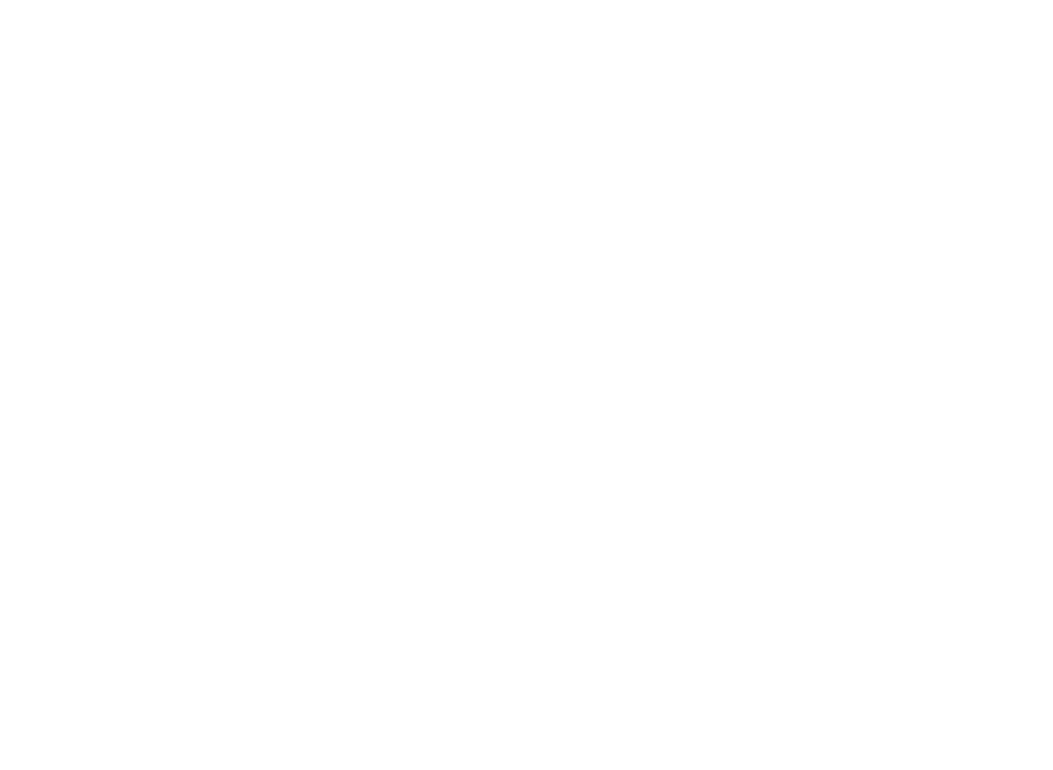
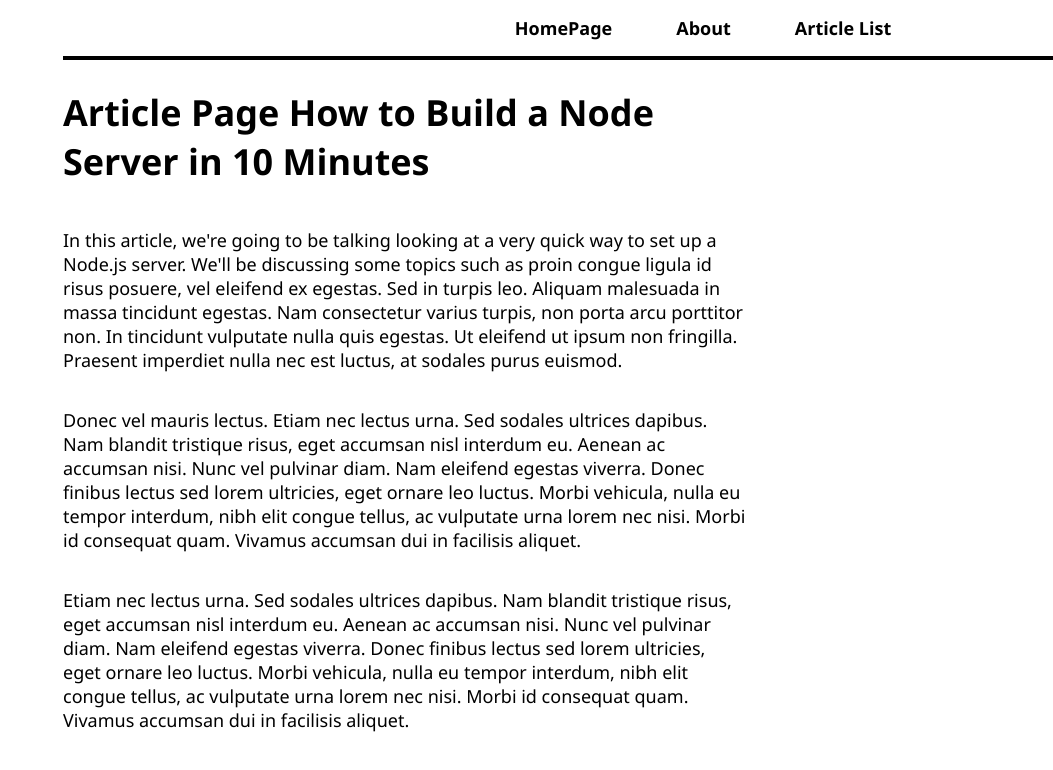
Before and after one commit to KushanTharaka97/react-fullstack-blog, a React (Create React App) app: page /article/learn-node in a window 1280 px wide. Shown: the top 770 px of the page, without its empty margins (227-1280 px from the left). Built offline with nearby package versions, Linux system fonts and the light colour scheme.

Commit message:
Add mapping.

```diff
--- a/src/App.css
+++ b/src/App.css
@@ -1,38 +1,102 @@
-.App {
-  text-align: center;
+body {
+  font-family: 'Segoe UI', Tahoma, Geneva, Verdana, sans-serif;
+  font-size: 18px;
 }
 
-.App-logo {
-  height: 40vmin;
-  pointer-events: none;
+button {
+  padding: 16px;
+  font-family: 'Segoe UI', Tahoma, Geneva, Verdana, sans-serif;
+  font-size: 16px;
+  background-color: black;
+  color: white;
+  border-radius: 8px;
+  cursor: pointer;
 }
 
-@media (prefers-reduced-motion: no-preference) {
-  .App-logo {
-    animation: App-logo-spin infinite 20s linear;
-  }
+h3, h4 {
+  margin-bottom: 0;
 }
 
-.App-header {
-  background-color: #282c34;
-  min-height: 100vh;
-  display: flex;
-  flex-direction: column;
-  align-items: center;
-  justify-content: center;
-  font-size: calc(10px + 2vmin);
+nav {
+  border-bottom: 4px solid black;
+  text-align: center;
+  position: fixed;
+  top: 0;
+  width: 100%;
+  background: white;
+}
+
+nav ul {
+  list-style-type: none;
+  margin: 0;
+  padding: 0;
+}
+
+nav li {
+  display: inline-block;
+  padding-top: 16px;
+  padding-bottom: 16px;
+}
+
+nav a {
+  text-decoration: none;
+  color: black;
+  font-weight: bold;
+  padding: 16px 32px;
+}
+
+nav a:hover {
+  background: black;
   color: white;
 }
 
-.App-link {
-  color: #61dafb;
+#page-body {
+  max-width: 700px;
+  margin: auto;
+  padding-top: 64px;
 }
 
-@keyframes App-logo-spin {
-  from {
-    transform: rotate(0deg);
-  }
-  to {
-    transform: rotate(360deg);
-  }
+.article-list-item {
+  text-decoration: none;
+  color: black;
+  padding: 16px 0 0 0;
 }
+
+.article-list-item p {
+  padding-bottom: 32px;
+  border-bottom: 2px solid black;
+}
+
+#add-comment-form {
+  border-bottom: 2px solid black;
+  padding: 16px;
+}
+
+#add-comment-form h3 {
+  margin-bottom: 16px;
+}
+
+#add-comment-form input, textarea {
+  display: block;
+  width: 300px;
+  padding: 8px;
+  border-radius: 8px;
+  font-family: 'Segoe UI', Tahoma, Geneva, Verdana, sans-serif;
+  font-size: 18px;
+  border: 2px solid black;
+  margin-bottom: 16px;
+}
+
+#add-comment-form button {
+  width: 320px;
+}
+
+#upvotes-section button, p {
+  display: inline-block;
+  margin-right: 16px;
+}
+
+.comment {
+  border-bottom: 2px solid black;
+  padding: 16px;
+}
--- a/src/App.js
+++ b/src/App.js
@@ -2,16 +2,31 @@
 import {
   BrowserRouter as Router,
   Route,
-} from 'react-router-dom'
-import HomePage from './pages/HomePage'
+} from 'react-router-dom';
+import HomePage from './pages/HomePage';
+import About from './pages/About';
+import ArticlePage from './pages/ArticlePage';
+import ArticleList from './pages/ArticlesList';
+import NavBar from './NavBar';
 
 function App() {
   return (
+    <Router>
     <div className="App">
-      <Router>
+
+      <div id="page-body">
+
+      <NavBar />
         <Route path="/" component={HomePage} exact />
-      </Router>
+        <Route path="/about" component={About}  />
+        <Route path="/article-list" component={ArticleList} />
+        <Route path="/article/:name" component={ArticlePage} />
+
+
+
+      </div>
     </div>
+    </Router>
   );
 }
 
--- /dev/null
+++ b/src/NavBar.js
@@ -0,0 +1,20 @@
+import React from 'react';
+import {Link } from 'react-router-dom';
+
+const NavBar = () => (
+    <nav>
+        <ul>
+            <li>
+                <Link to="/">HomePage</Link>
+            </li>
+            <li>
+                <Link to="/about">About</Link>
+            </li>
+            <li>
+                <Link to="/article-list">Article List</Link>
+            </li>
+        </ul>
+    </nav>
+);
+
+export default NavBar;
--- a/src/pages/ArticlePage.js
+++ b/src/pages/ArticlePage.js
@@ -1,10 +1,23 @@
 import React from  'react';
+import articleContent from './article-content'
 
-const ArticlePage = () => (
-	<React.Fragment>
-	<h1>Article Page </h1>
+const ArticlePage = ({ match }) => {
+	const name = match.params.name;
+	const article = articleContent.find(article => article.name === name );
+	const articleTitle = article.title;
 
-	</React.Fragment>
-	);
+	if(article)
+	return(
+		<React.Fragment>
+		<h1>Article Page {articleTitle}</h1>
+		{
+			article.content.map((paragraph, key) => (
+				<p key={key}>{paragraph}</p>
+			))
+		}
+
+		</React.Fragment>
+		);
+	}
 
 export default ArticlePage;
--- /dev/null
+++ b/src/pages/article-content.js
@@ -0,0 +1,77 @@
+const articles = [
+    {
+        name: 'learn-react',
+        title: 'The Fastest Way to Learn React',
+        content: [
+            `Welcome! Today we're going to be talking about the fastest way to
+            learn React. We'll be discussing some topics such as proin congue
+            ligula id risus posuere, vel eleifend ex egestas. Sed in turpis leo.
+            Aliquam malesuada in massa tincidunt egestas. Nam consectetur varius turpis,
+            non porta arcu porttitor non. In tincidunt vulputate nulla quis egestas. Ut
+            eleifend ut ipsum non fringilla. Praesent imperdiet nulla nec est luctus, at
+            sodales purus euismod.`,
+            `Donec vel mauris lectus. Etiam nec lectus urna. Sed sodales ultrices dapibus.
+            Nam blandit tristique risus, eget accumsan nisl interdum eu. Aenean ac accumsan
+            nisi. Nunc vel pulvinar diam. Nam eleifend egestas viverra. Donec finibus lectus
+            sed lorem ultricies, eget ornare leo luctus. Morbi vehicula, nulla eu tempor
+            interdum, nibh elit congue tellus, ac vulputate urna lorem nec nisi. Morbi id
+            consequat quam. Vivamus accumsan dui in facilisis aliquet.`,
+            `Etiam nec lectus urna. Sed sodales ultrices dapibus.
+            Nam blandit tristique risus, eget accumsan nisl interdum eu. Aenean ac accumsan
+            nisi. Nunc vel pulvinar diam. Nam eleifend egestas viverra. Donec finibus lectus
+            sed lorem ultricies, eget ornare leo luctus. Morbi vehicula, nulla eu tempor
+            interdum, nibh elit congue tellus, ac vulputate urna lorem nec nisi. Morbi id
+            consequat quam. Vivamus accumsan dui in facilisis aliquet.`,
+        ]
+    },    {
+        name: 'learn-node',
+        title: 'How to Build a Node Server in 10 Minutes',
+        content: [
+            `In this article, we're going to be talking looking at a very quick way
+            to set up a Node.js server. We'll be discussing some topics such as proin congue
+            ligula id risus posuere, vel eleifend ex egestas. Sed in turpis leo.
+            Aliquam malesuada in massa tincidunt egestas. Nam consectetur varius turpis,
+            non porta arcu porttitor non. In tincidunt vulputate nulla quis egestas. Ut
+            eleifend ut ipsum non fringilla. Praesent imperdiet nulla nec est luctus, at
+            sodales purus euismod.`,
+            `Donec vel mauris lectus. Etiam nec lectus urna. Sed sodales ultrices dapibus.
+            Nam blandit tristique risus, eget accumsan nisl interdum eu. Aenean ac accumsan
+            nisi. Nunc vel pulvinar diam. Nam eleifend egestas viverra. Donec finibus lectus
+            sed lorem ultricies, eget ornare leo luctus. Morbi vehicula, nulla eu tempor
+            interdum, nibh elit congue tellus, ac vulputate urna lorem nec nisi. Morbi id
+            consequat quam. Vivamus accumsan dui in facilisis aliquet.`,
+            `Etiam nec lectus urna. Sed sodales ultrices dapibus.
+            Nam blandit tristique risus, eget accumsan nisl interdum eu. Aenean ac accumsan
+            nisi. Nunc vel pulvinar diam. Nam eleifend egestas viverra. Donec finibus lectus
+            sed lorem ultricies, eget ornare leo luctus. Morbi vehicula, nulla eu tempor
+            interdum, nibh elit congue tellus, ac vulputate urna lorem nec nisi. Morbi id
+            consequat quam. Vivamus accumsan dui in facilisis aliquet.`,
+        ]
+    },     {
+        name: 'my-thoughts-on-resumes',
+        title: 'My Thoughts on Resumes',
+        content: [
+            `Today is the day I talk about something which scares most people: resumes.
+            In reality, I'm not sure why people have such a hard time with proin congue
+            ligula id risus posuere, vel eleifend ex egestas. Sed in turpis leo.
+            Aliquam malesuada in massa tincidunt egestas. Nam consectetur varius turpis,
+            non porta arcu porttitor non. In tincidunt vulputate nulla quis egestas. Ut
+            eleifend ut ipsum non fringilla. Praesent imperdiet nulla nec est luctus, at
+            sodales purus euismod.`,
+            `Donec vel mauris lectus. Etiam nec lectus urna. Sed sodales ultrices dapibus.
+            Nam blandit tristique risus, eget accumsan nisl interdum eu. Aenean ac accumsan
+            nisi. Nunc vel pulvinar diam. Nam eleifend egestas viverra. Donec finibus lectus
+            sed lorem ultricies, eget ornare leo luctus. Morbi vehicula, nulla eu tempor
+            interdum, nibh elit congue tellus, ac vulputate urna lorem nec nisi. Morbi id
+            consequat quam. Vivamus accumsan dui in facilisis aliquet.`,
+            `Etiam nec lectus urna. Sed sodales ultrices dapibus.
+            Nam blandit tristique risus, eget accumsan nisl interdum eu. Aenean ac accumsan
+            nisi. Nunc vel pulvinar diam. Nam eleifend egestas viverra. Donec finibus lectus
+            sed lorem ultricies, eget ornare leo luctus. Morbi vehicula, nulla eu tempor
+            interdum, nibh elit congue tellus, ac vulputate urna lorem nec nisi. Morbi id
+            consequat quam. Vivamus accumsan dui in facilisis aliquet.`,
+        ]
+    },
+];
+
+export default articles;
```
